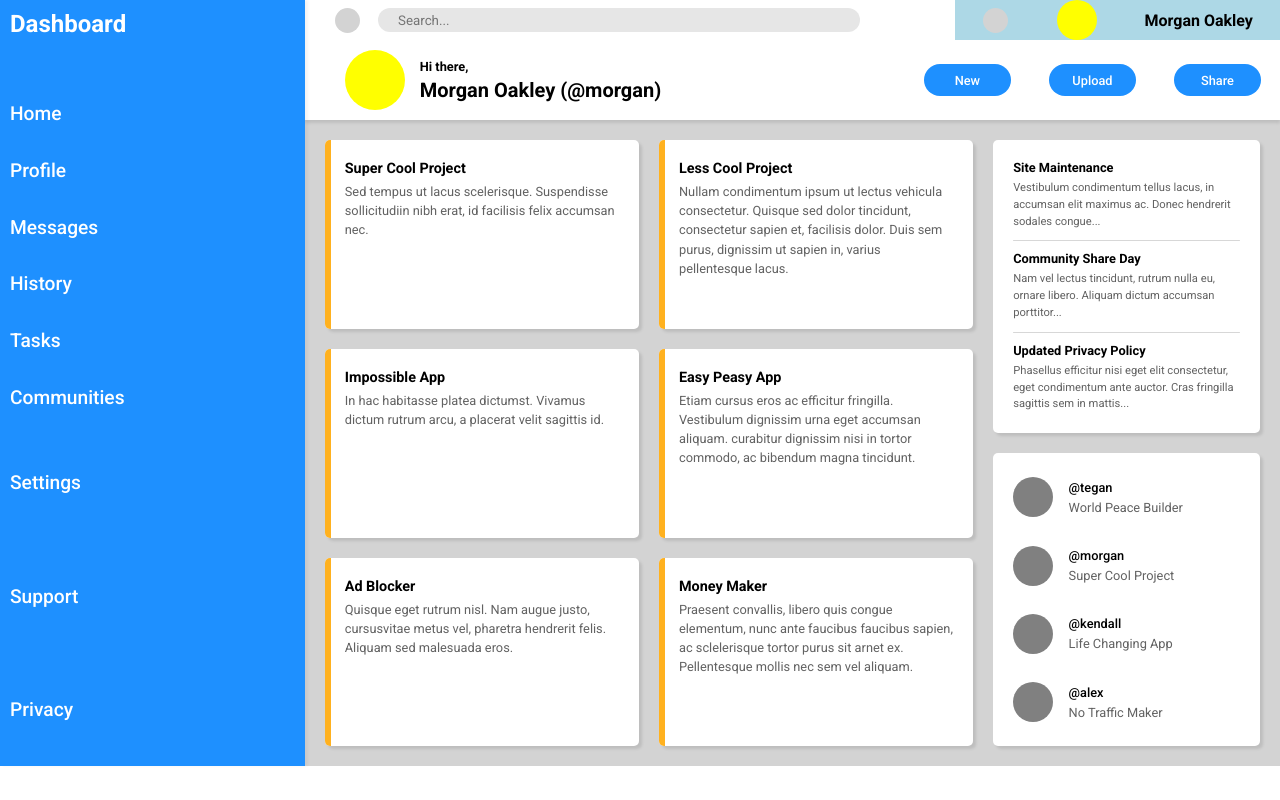
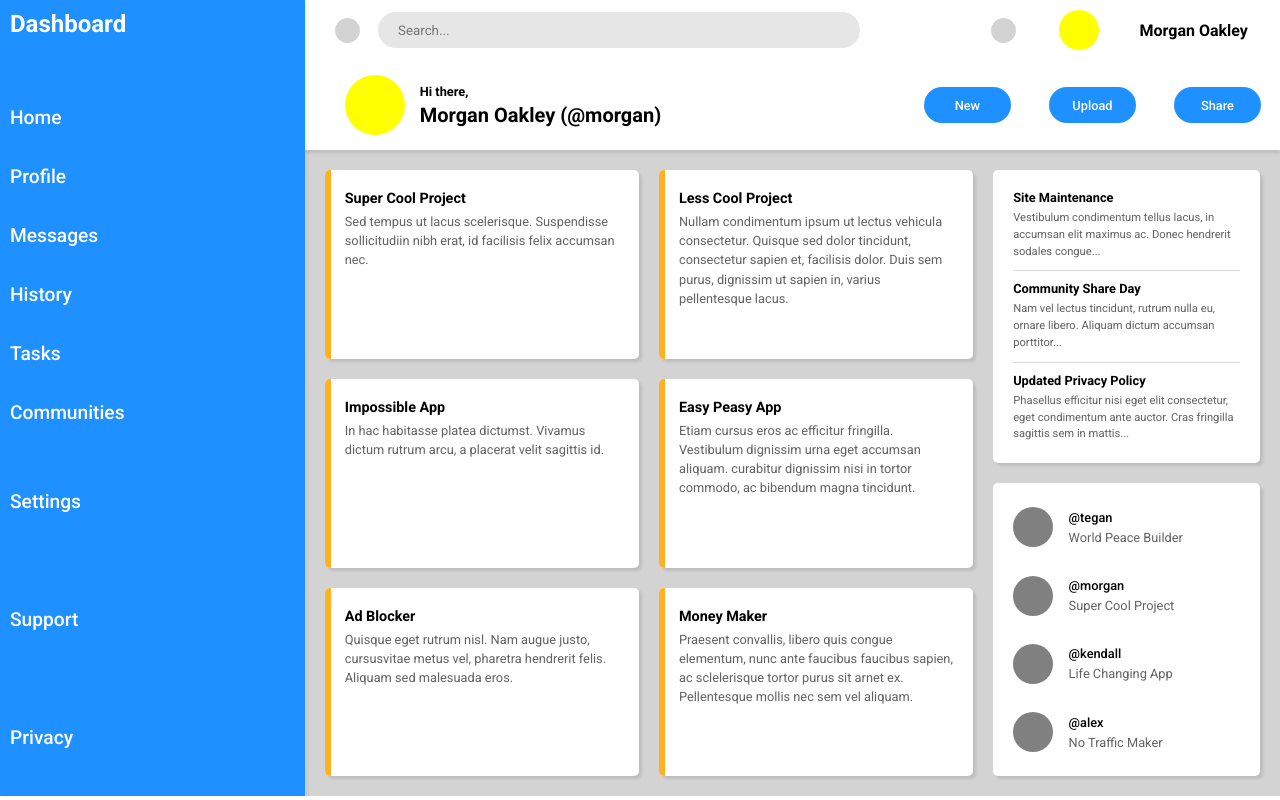
Before and after one commit to textencoder/admin-dashboard, a plain HTML site: page index.html in a window 1280 px wide. Drawn offline with Linux system fonts and the light colour scheme.

Commit message:
consolidated header styles. ready for icons and imgs

```diff
--- a/styles.css
+++ b/styles.css
@@ -62,19 +62,17 @@ nav {
 header {
   grid-area: 1 / 2 / 2 / 3;
   display: grid;
-  grid-template-rows: 1fr 2fr;
+  grid-template-rows: 1fr 1.5fr;
   z-index: 1;
   box-shadow: 0 3px 3px rgba(0, 0, 0, 0.1);
 }
 
 .top {
-  background-color: lightgreen;
   display: grid;
   grid-template-columns: 2fr 1fr;
 }
 
 .search {
-  background-color: white;
   justify-items: start;
   align-items: center;
   display: grid;
@@ -99,10 +97,10 @@ header {
 }
 
 .account {
-  background: lightblue;
   display: grid;
   grid-template-columns: 1fr 1fr 2fr;
   place-items: center;
+  padding: 10px;
 }
 
 .user-name {
```
